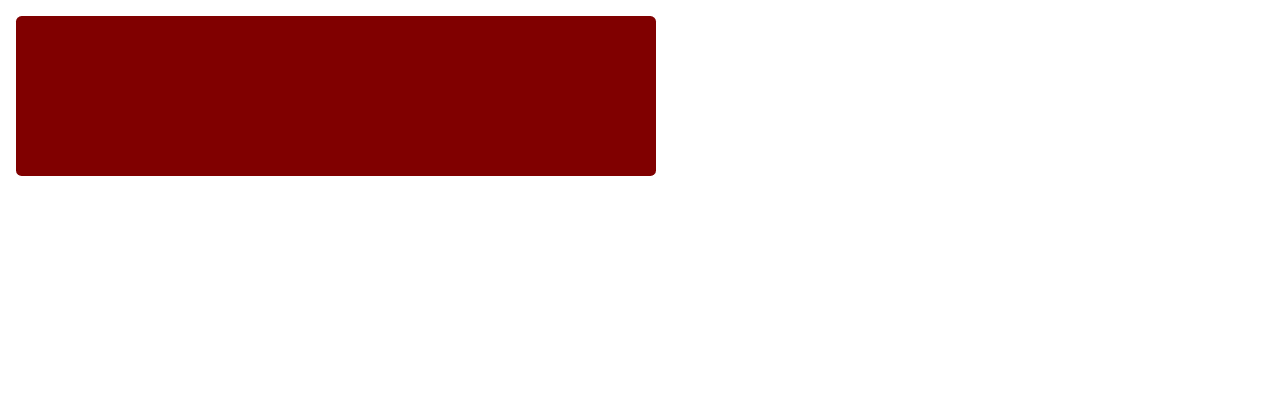
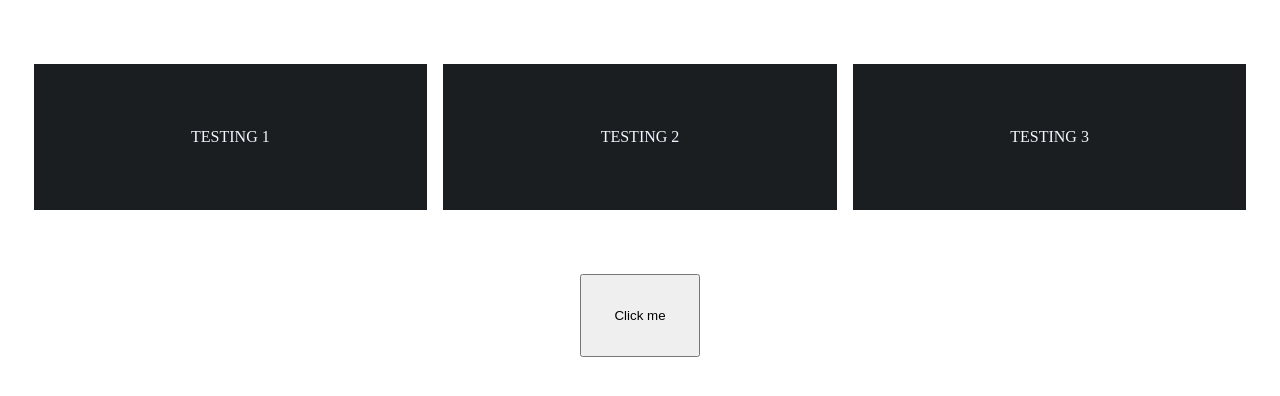
Before and after one commit to Joycey83/Hexa-Palette, a plain HTML site: page rgb.html in a window 1280 px wide. Drawn offline with Linux system fonts and the light colour scheme; a web font is replaced by a local one.

Commit message:
added some basic styling and layout for my application, which includes placeholder text and bg-colors

```diff
--- a/assets/css/styles.css
+++ b/assets/css/styles.css
@@ -32,11 +32,27 @@ Variables
   box-sizing: border-box;
 }
 
-div {
-  margin-top: 1rem;
-  margin-left: 1rem;
-  width: 50%;
-  padding: 5rem;
-  background-color: #800000;
-  border-radius: var(--border-radius);
+.styles-container {
+  display: grid;
+  grid-template-columns: repeat(3, 1fr);
+  gap: 1rem;
+  margin: 4rem 2.1rem;
 }
+
+.styles-container div {
+  text-align: center;
+  padding: 4rem;
+  background-color: #1a1e21;
+  color: aliceblue;
+}
+
+.btn-container {
+  display: flex;
+  justify-content: center;
+  align-items: center;
+}
+
+.btn {
+  display: inline-block;
+  padding: 2rem;
+}
--- a/rgb.html
+++ b/rgb.html
@@ -16,6 +16,16 @@
     <title>Hexa Palette</title>
   </head>
   <body>
-    <div></div>
+    <main>
+      <div class="styles-container">
+        <div>TESTING 1</div>
+        <div>TESTING 2</div>
+        <div>TESTING 3</div>
+      </div>
+      <div class="bg-container"></div>
+      <div class="btn-container">
+        <button class="btn click-btn">Click me</button>
+      </div>
+    </main>
   </body>
 </html>
```
